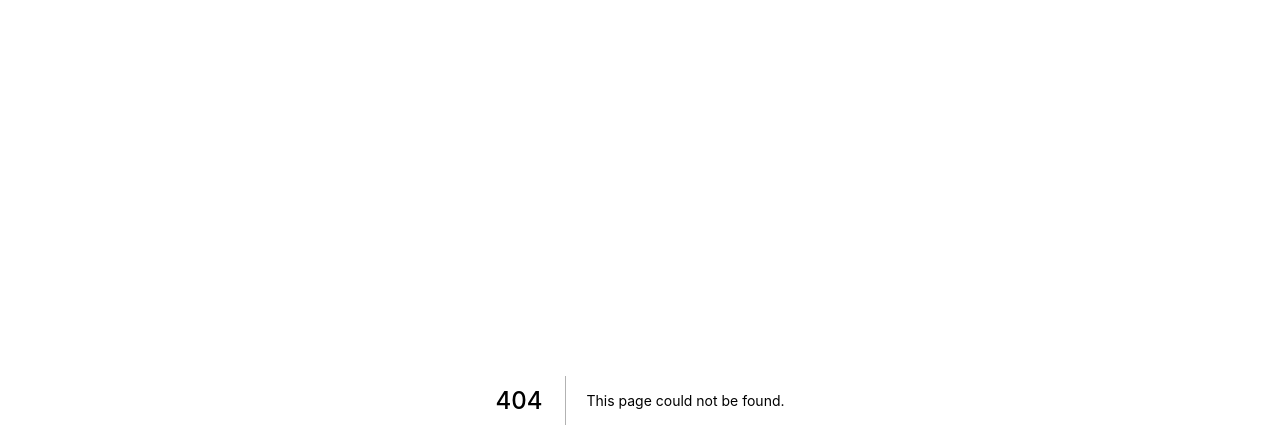
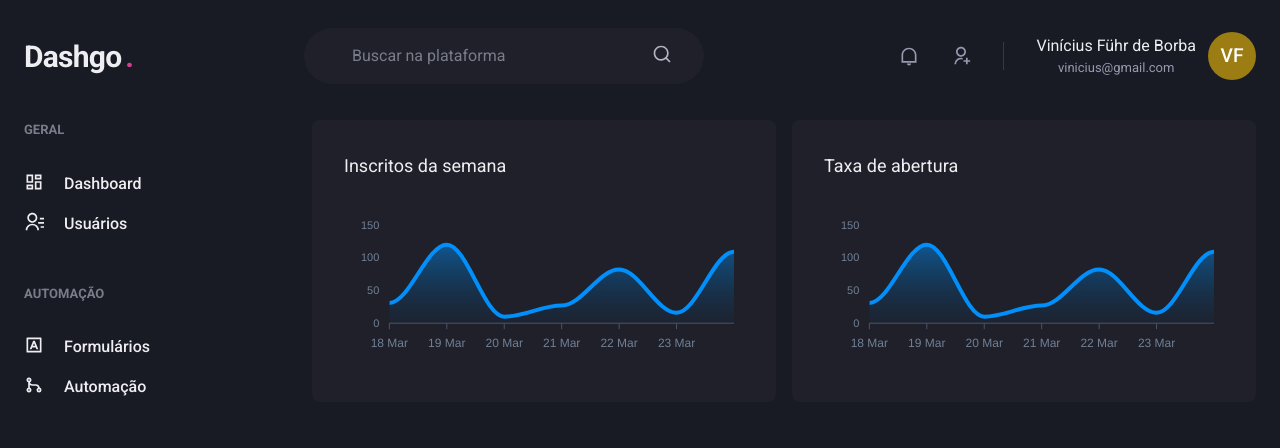
Before and after one commit to ViniciusFuhrBorba/dashgo, a Next.js app: page /dashboard in a window 1280 px wide. Before the commit this address had no page. Shown: the top 448 px of the page. Built offline with nearby package versions, Linux system fonts and the light colour scheme.

Commit message:
Component Input, Header and Sidebar. View Dashboard

```diff
--- a/package.json
+++ b/package.json
@@ -12,10 +12,13 @@
     "@chakra-ui/react": "^1.7.4",
     "@emotion/react": "^11.7.1",
     "@emotion/styled": "^11.6.0",
+    "apexcharts": "^3.33.0",
     "framer-motion": "^5.6.0",
     "next": "12.0.8",
     "react": "17.0.2",
-    "react-dom": "17.0.2"
+    "react-apexcharts": "^1.3.9",
+    "react-dom": "17.0.2",
+    "react-icons": "^4.3.1"
   },
   "devDependencies": {
     "@types/node": "^17.0.8",
--- /dev/null
+++ b/src/components/Header.tsx
@@ -0,0 +1,31 @@
+import {Flex, Text, Input, Icon, HStack, Box, Avatar} from '@chakra-ui/react';
+import {RiNotificationLine, RiSearchLine, RiUserAddLine} from 'react-icons/ri';
+
+export function Header(){
+    return(
+        <Flex as="header" w="100%" maxWidth={1480} h="20" mx="auto" mt="4" px="6" align="center">
+            <Text  fontSize="3xl" fontWeight="bold" letterSpacing="tight" w="64">Dashgo<Text as="span" color="pink.500" ml="1">.</Text></Text>
+
+            <Flex as="label" flex="1" py="4" px="8" ml="6" maxWidth={400} alignSelf="center" color="gray.200" position="relative" bg="gray.800" borderRadius="full">
+                <Input color="gray.50" variant="unstyled" px="4" mr="4" placeholder="Buscar na plataforma" _placeholder={{color: "gray.400"}} />
+                <Icon as={RiSearchLine} fontSize="20"/>
+            </Flex>
+
+            <Flex align="center" ml="auto">
+                <HStack spacing="8" mx="8" pr="8" py="1" color="gray.300" borderRightWidth={1} borderColor="gray.700">
+                    <Icon as={RiNotificationLine} fontSize="20"/>
+                    <Icon as={RiUserAddLine} fontSize="20"/>
+                </HStack>
+
+                <Flex align="center">
+                    <Box mr="3" textAlign="center">
+                        <Text>Vinícius Führ de Borba</Text>
+                        <Text color="gray.300" fontSize="small">vinicius@gmail.com</Text>
+                    </Box>
+
+                    <Avatar size="md" name="Vinícius Führ de Borba"/>
+                </Flex>
+            </Flex>
+        </Flex>
+    );
+}
--- /dev/null
+++ b/src/components/Sidebar.tsx
@@ -0,0 +1,37 @@
+import {Box, Stack, Text, Link, Icon} from "@chakra-ui/react";
+import {RiContactsLine, RiDashboardLine, RiGitMergeLine, RiInputMethodLine} from "react-icons/ri";
+
+export function Sidebar(){
+    return (
+        <Box as="aside" w="64" mr="8">
+            <Stack spacing="12" align="flex-start">
+                <Box>
+                    <Text fontWeight="bold" color="gray.400" fontSize="small">GERAL</Text>
+                    <Stack spacing="4" mt="8" align="stretch">
+                        <Link display="flex" align="center">
+                            <Icon as={RiDashboardLine} fontSize="20"/>
+                            <Text ml="5" fontWeight="medium">Dashboard</Text>
+                        </Link>
+                        <Link display="flex" align="center">
+                            <Icon as={RiContactsLine} fontSize="20"/>
+                            <Text ml="5" fontWeight="medium">Usuários</Text>
+                        </Link>
+                    </Stack>
+                </Box>
+                <Box>
+                    <Text fontWeight="bold" color="gray.400" fontSize="small">AUTOMAÇÃO</Text>
+                    <Stack spacing="4" mt="8" align="stretch">
+                        <Link display="flex" align="center">
+                            <Icon as={RiInputMethodLine} fontSize="20"/>
+                            <Text ml="5" fontWeight="medium">Formulários</Text>
+                        </Link>
+                        <Link display="flex" align="center">
+                            <Icon as={RiGitMergeLine} fontSize="20"/>
+                            <Text ml="5" fontWeight="medium">Automação</Text>
+                        </Link>
+                    </Stack>
+                </Box>
+            </Stack>
+        </Box>
+    )
+}
--- /dev/null
+++ b/src/pages/dashboard.tsx
@@ -0,0 +1,86 @@
+import {Box, Flex, SimpleGrid, Text, theme} from '@chakra-ui/react';
+import dynamic from 'next/dynamic';
+import {Header} from "../components/Header";
+import {Sidebar} from "../components/Sidebar";
+import {opacity} from "styled-system";
+
+const Chart = dynamic(() => import('react-apexcharts'), {
+    ssr: false,
+});
+
+const options = {
+    chart: {
+        toolbar: {
+            show: false,
+        },
+        zoom: {
+            enabled: false,
+        },
+        foreColor: theme.colors.gray[500],
+    },
+    grid: {
+        show: false,
+    },
+    dataLabels: {
+        enabled: false,
+    },
+    tooltip: {
+        enabled: false,
+    },
+    xaxis: {
+        type: 'datetime',
+        axisBorder: {
+            color: theme.colors.gray[600]
+        },
+        axisTicks: {
+            color: theme.colors.gray[600]
+        },
+        categories: [
+            '2021-03-18T00:00:00.000Z',
+            '2021-03-19T00:00:00.000Z',
+            '2021-03-20T00:00:00.000Z',
+            '2021-03-21T00:00:00.000Z',
+            '2021-03-22T00:00:00.000Z',
+            '2021-03-23T00:00:00.000Z',
+            '2021-03-24T00:00:00.000Z',
+        ]
+    },
+    fill: {
+        opacity: 0.3,
+        type: 'gradient',
+        gradient: {
+            shade: 'dark',
+            opacityFrom: 0.7,
+            opacityTo: 0.3,
+        }
+    }
+} as const; //diz para o typescript que a variável nunca sera mudada, corrigindo assim alerta de erro do options
+
+const series = [
+    {
+        name: 'series1', data: [31,120,10,27,82,16,109]
+    }
+];
+
+export default function Dashboard() {
+    return (
+        <Flex direction="column" h="100vh">
+            <Header />
+
+            <Flex w="100%" my="6" maxWidth={1480} mx="auto" px="6">
+                <Sidebar />
+
+                <SimpleGrid flex="1" gap="4" minChildWidth="320px" align="flex-start">
+                    <Box p="8" bg="gray.800" borderRadius={8} pb="4">
+                        <Text fontSize="lg" mb="4">Inscritos da semana</Text>
+                        <Chart options={options} series={series} type="area" height={160}/>
+                    </Box>
+                    <Box p="8" bg="gray.800" borderRadius={8}>
+                        <Text fontSize="lg" mb="4">Taxa de abertura</Text>
+                        <Chart options={options} series={series} type="area" height={160}/>
+                    </Box>
+                </SimpleGrid>
+            </Flex>
+        </Flex>
+    )
+}
```
Also changed, not shown: src/components/Form/Input.tsx (added, +15 -0 lines), src/pages/index.tsx (+14 -2 lines), 1 other file (tests, documents, lock files or other folders).
